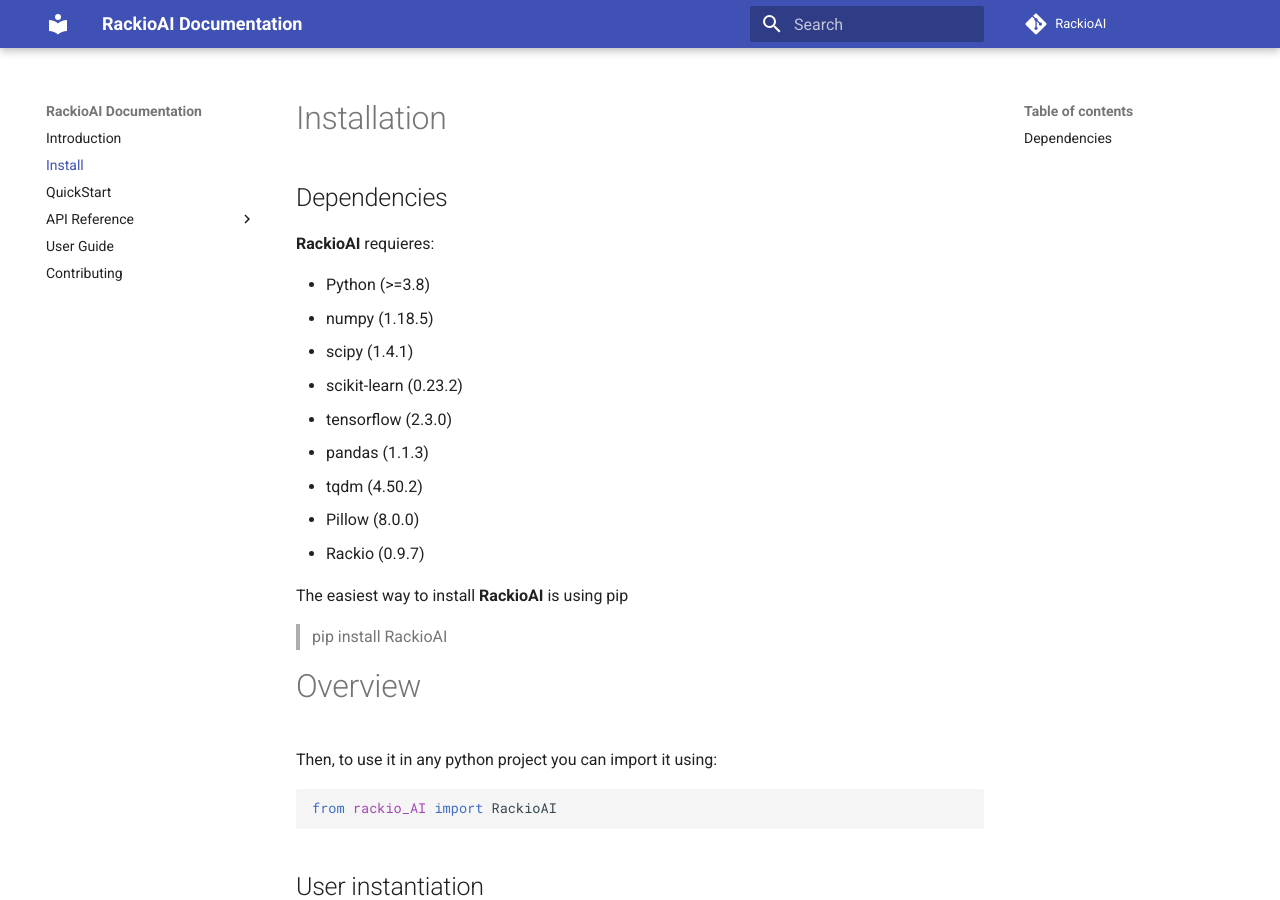
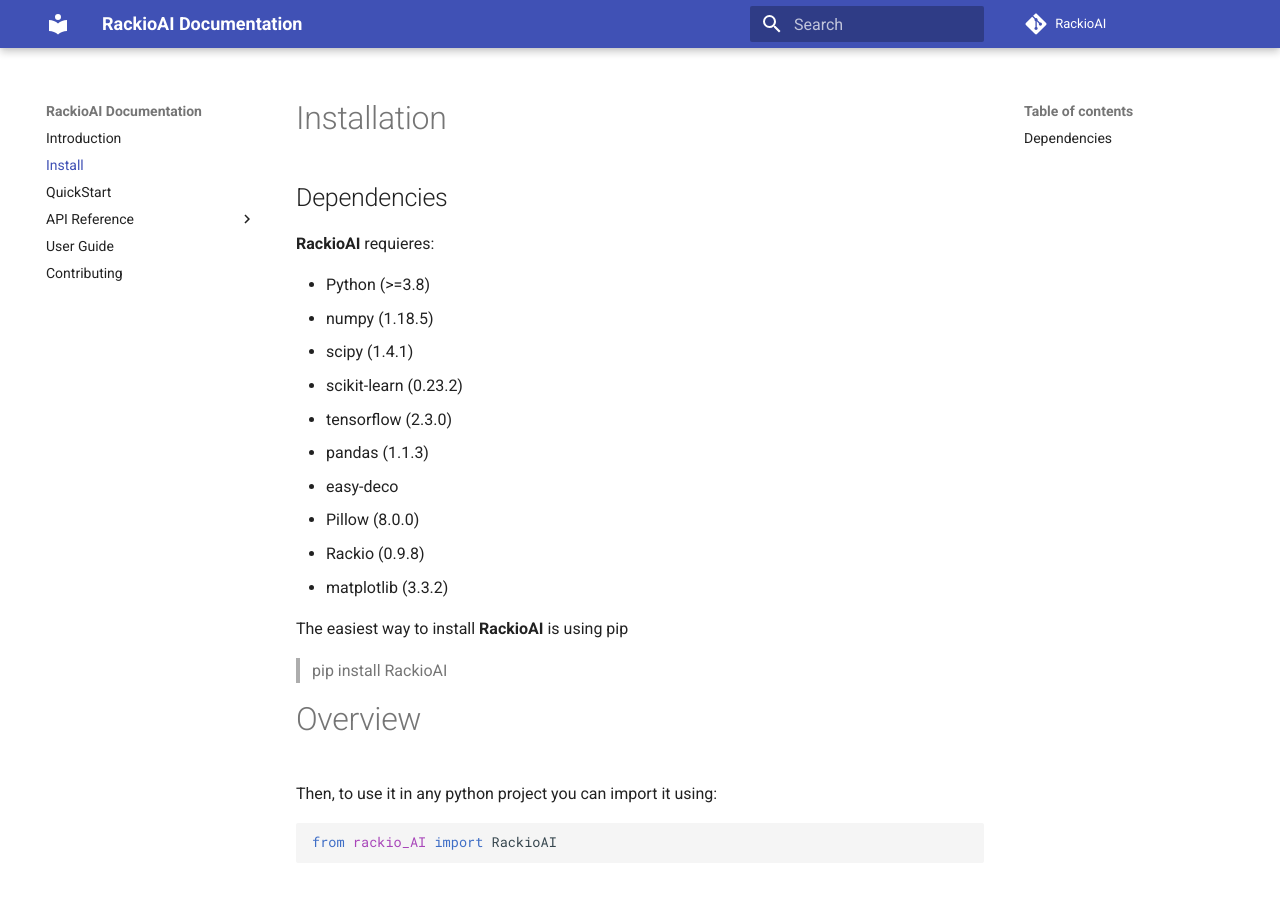
Before and after one commit to crivero7/RackioAI, an MkDocs documentation site: the page built from docs/install.md, in a window 1280 px wide and 900 px high. Built offline with MkDocs 1.6.1 and Material for MkDocs 9.7.7, drawn with Linux system fonts in a browser that asks for light colours; comment, search, counter and statistics services are not loaded.

Commit message:
Small changes in README.md and install.md

```diff
--- a/docs/install.md
+++ b/docs/install.md
@@ -9,9 +9,10 @@
 * scikit-learn (0.23.2)
 * tensorflow (2.3.0)
 * pandas (1.1.3)
-* tqdm (4.50.2)
+* easy-deco
 * Pillow (8.0.0)
-* Rackio (0.9.7)
+* Rackio (0.9.8)
+* matplotlib (3.3.2)
 
 The easiest way to install **RackioAI** is using pip
 
```
Also changed, not shown: README.md (+2 -1 lines).
